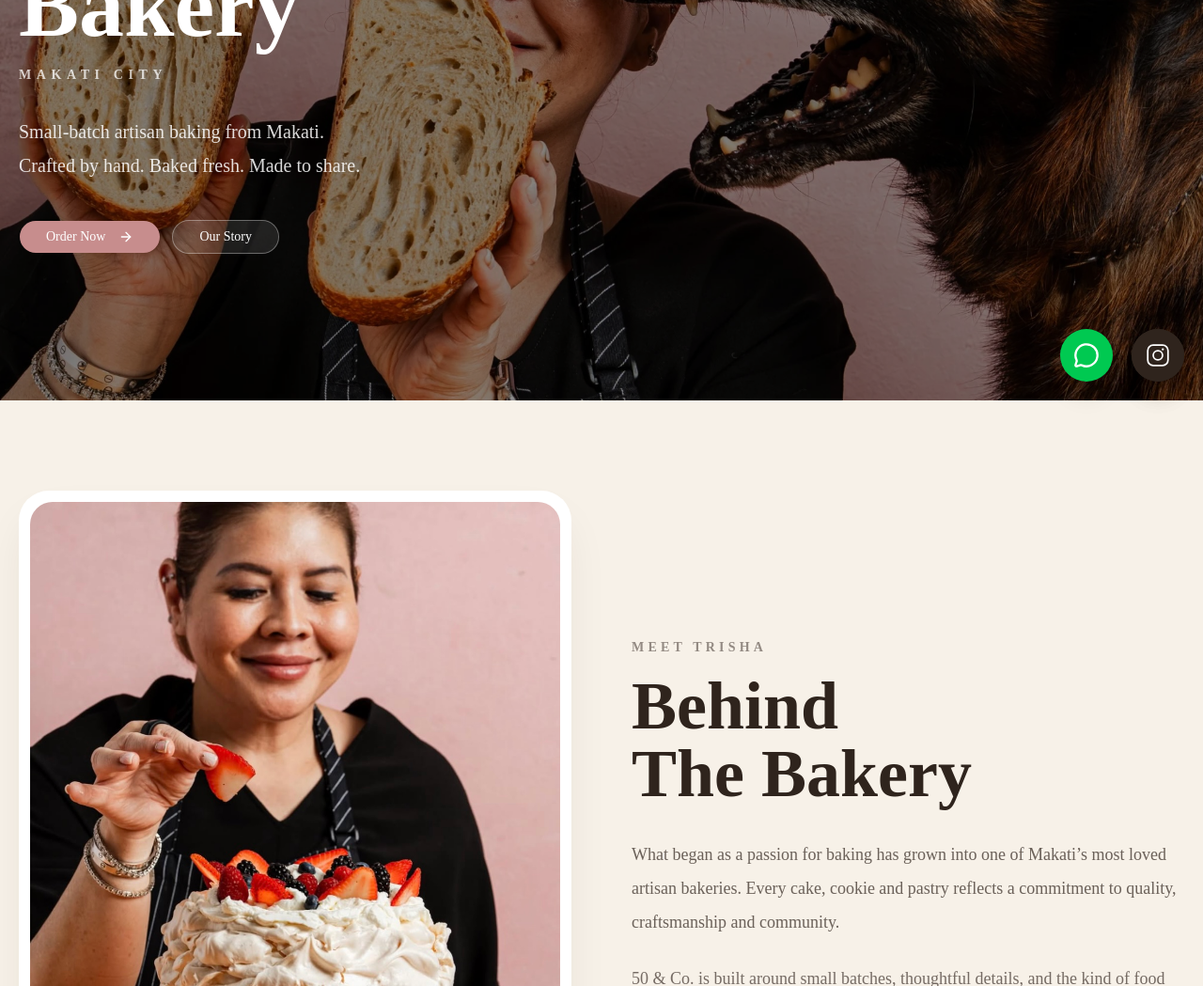
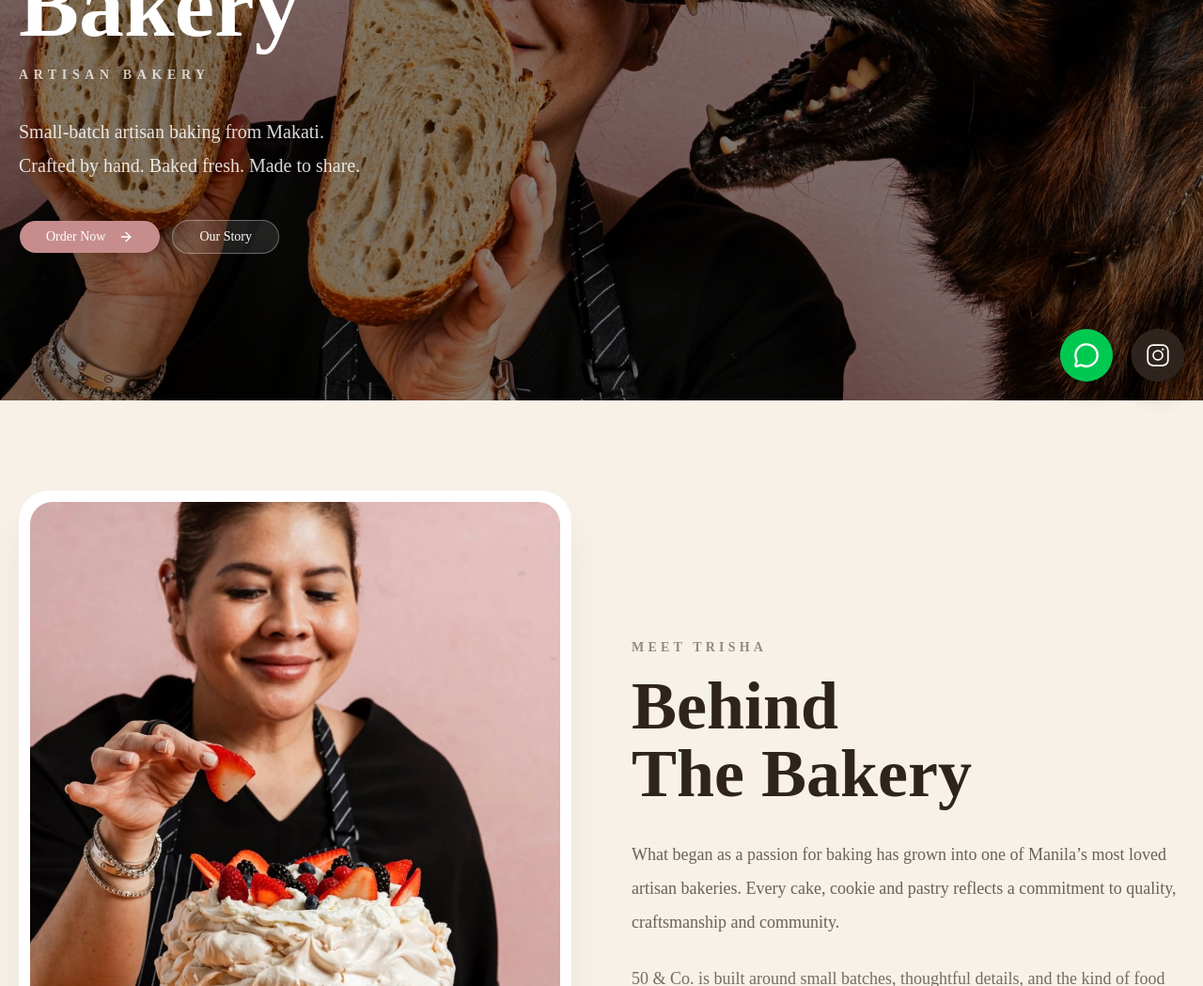
Before and after one commit to mikekerveillant/fifty-and-co, a Next.js app: page / in a window 1280 px wide. Shown: the part 374-1423 px from the top of the page at 94% size. Built offline with nearby package versions, Linux system fonts and the light colour scheme.

Commit message:
50 & Co bakery v2 with WhatsApp ordering cart

```diff
--- a/app/page.tsx
+++ b/app/page.tsx
@@ -202,7 +202,7 @@ const totalItems = cart.reduce((sum, item) => sum + item.quantity, 0);
 </h1>
 
 <p className="mt-4 text-sm font-semibold uppercase tracking-[0.4em] text-white/75">
-  Makati City
+  Artisan Bakery
 </p>
 
             <p className="mt-8 max-w-xl text-xl leading-9 text-white/85">
@@ -257,7 +257,7 @@ const totalItems = cart.reduce((sum, item) => sum + item.quantity, 0);
             </h2>
 
             <p className="mt-8 text-lg leading-9 text-[#2f241d]/70">
-              What began as a passion for baking has grown into one of Makati’s
+              What began as a passion for baking has grown into one of Manila’s
               most loved artisan bakeries. Every cake, cookie and pastry
               reflects a commitment to quality, craftsmanship and community.
             </p>
```
